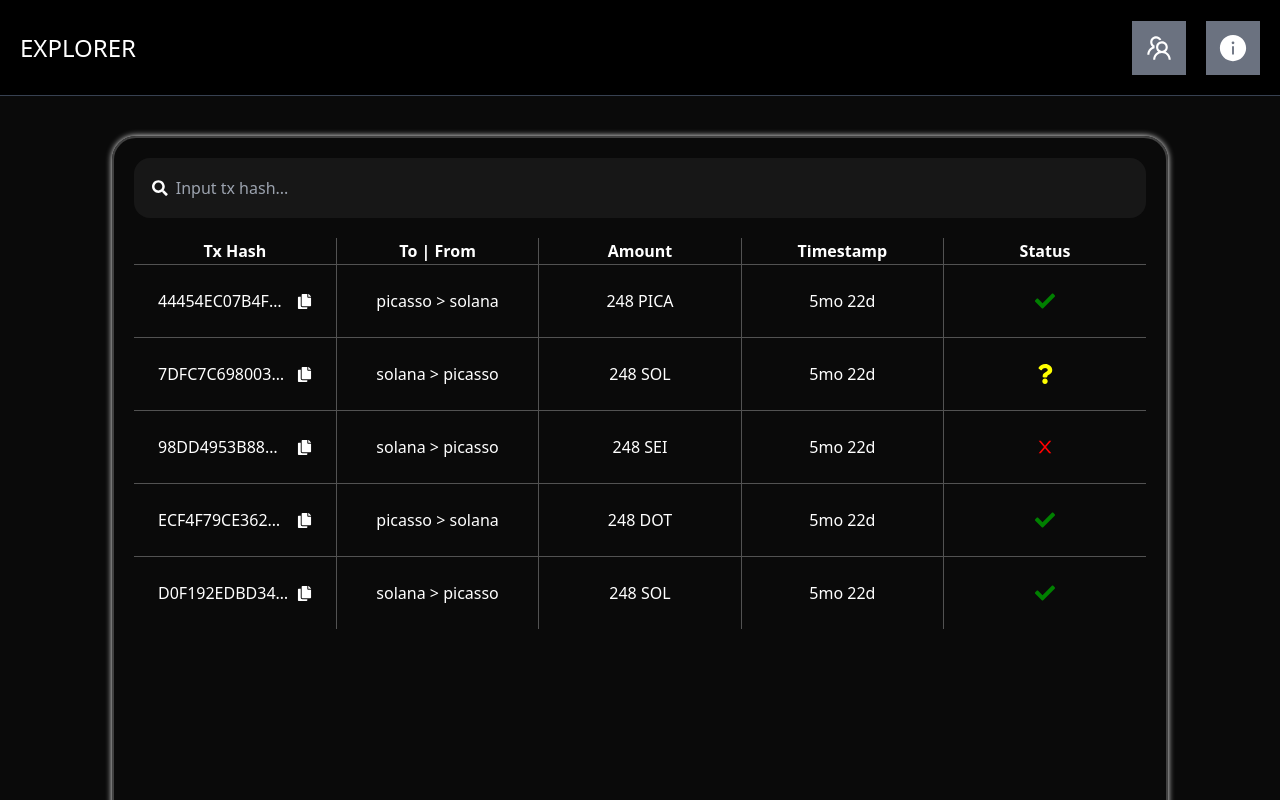
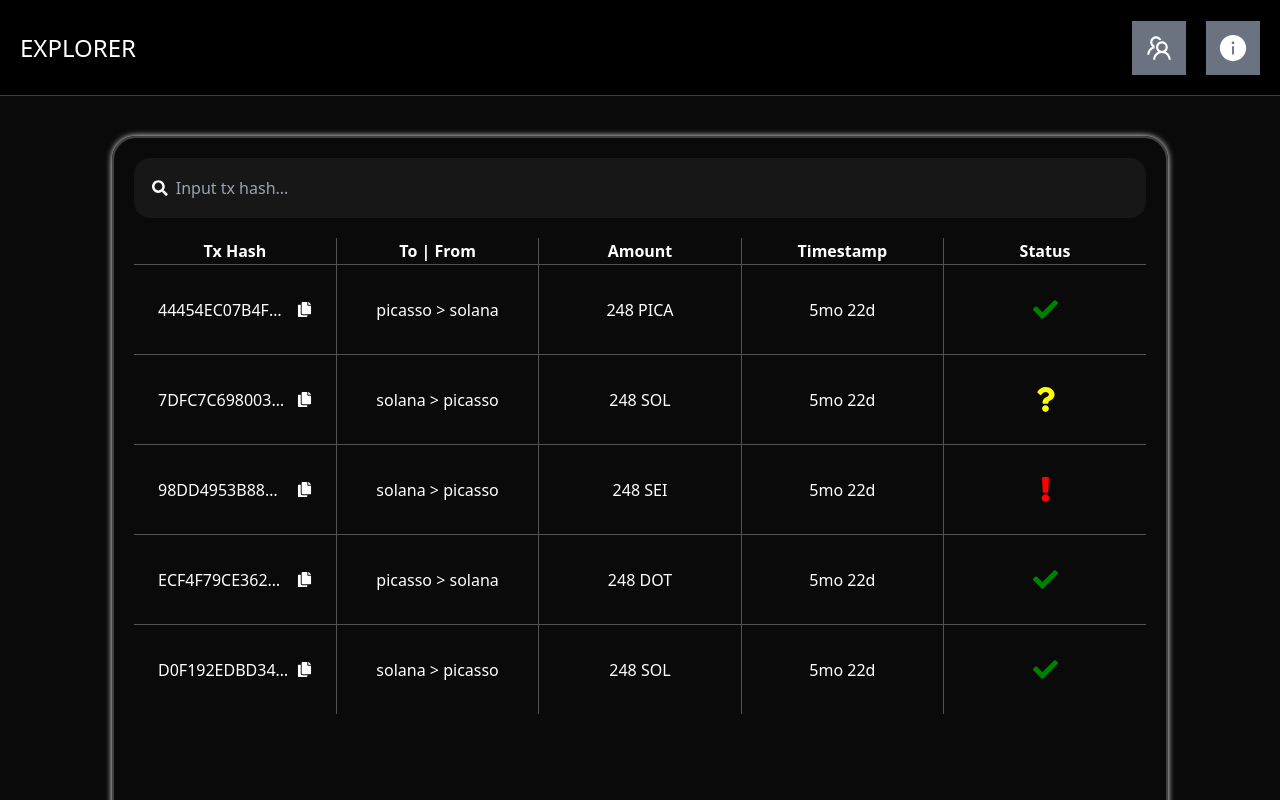
Before and after one commit to LucaPetrocchi/explorer, a React (Vite) app: page / in a window 1280 px wide. Shown: the top 800 px of the page. Built offline with nearby package versions, Linux system fonts and the light colour scheme.

Commit message:
tooltip tweaks

```diff
--- a/src/components/Hash.tsx
+++ b/src/components/Hash.tsx
@@ -31,7 +31,7 @@
         onClick={copyHash}
       >
         <FaCopy size={15} />
-        <Tooltip text="Copy to Clipboard" position="bottom-[-6px] left-6 hover:left-32" />
+        <Tooltip text="Copy to Clipboard" position="bottom-[-6px] right-6" />
       </button>
     </div>
   )
--- a/src/components/Tooltip.tsx
+++ b/src/components/Tooltip.tsx
@@ -9,7 +9,7 @@
     <span
       className={`absolute ${position} pointer-events-none
       scale-0 group-hover:scale-100
-      w-auto p-2
+      w-auto p-2 z-10
       text-white bg-neutral-900
       transition-all
       whitespace-nowrap`}
--- a/src/components/TransactionBox.tsx
+++ b/src/components/TransactionBox.tsx
@@ -10,7 +10,7 @@
 
   return (
     <div className="grid grid-cols-12 columns-sm gap-2 text-center">
-      <div className="col-span-12 truncate flex justify-center">
+      <div className="col-span-12 flex justify-center">
         <Hash className="truncate w-full">{data.hashTx}</Hash>
       </div>
 
@@ -18,7 +18,7 @@
       <div className="col-span-2"> {data.amount}</div>
       <div className="col-span-5">{data.fees}</div>
 
-      <div className="col-span-5 truncate flex flex-col">
+      <div className="col-span-5 flex flex-col">
         <Hash className="truncate">{data.hashFrom}</Hash>
         <p>{data.transferFrom}</p>
       </div>
--- a/src/components/TransactionStatus.tsx
+++ b/src/components/TransactionStatus.tsx
@@ -1,6 +1,6 @@
 import { TxStatus } from "../mockdata";
-import { FaCheck, FaQuestion } from "react-icons/fa";
-import { AiOutlineClose } from "react-icons/ai";
+import { FaCheck, FaQuestion, FaExclamation } from "react-icons/fa";
+
 import Tooltip from "./Tooltip";
 
 type TransactionStatusProps = {
@@ -9,15 +9,18 @@
 
 export default function TransactionStatus({ status }: TransactionStatusProps) {
 
-  const size = 20
+  const size = 25
 
   return (
     <>
-      <div className="group relative">
+      <div className="group relative p-2">
         {status === "confirmed" ? <FaCheck size={size} color="green" /> : null}
-        {status === "failed" ? <AiOutlineClose size={size} color="red" /> : null}
+        {status === "failed" ? <FaExclamation size={size} color="red" /> : null}
         {status === "pending" ? <FaQuestion size={size} color="yellow" /> : null}
-        <Tooltip text={status.charAt(0).toUpperCase()+status.slice(1)} position="right-6 bottom-[-10px] group-hover:right-8" />
+        <Tooltip text={
+          status.charAt(0)
+          .toUpperCase() + status.slice(1)
+        } position="right-6 bottom-0 group-hover:right-10" />
       </div>
 
     </>
```
